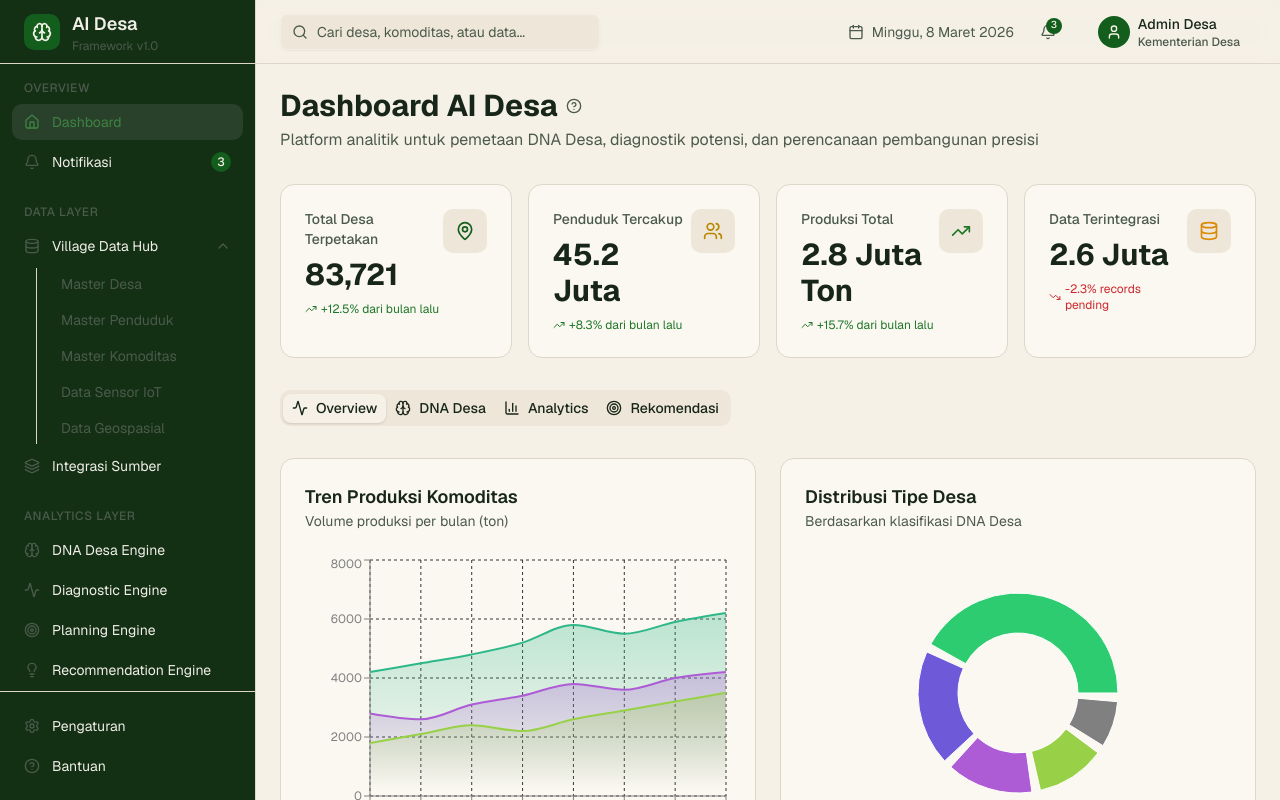
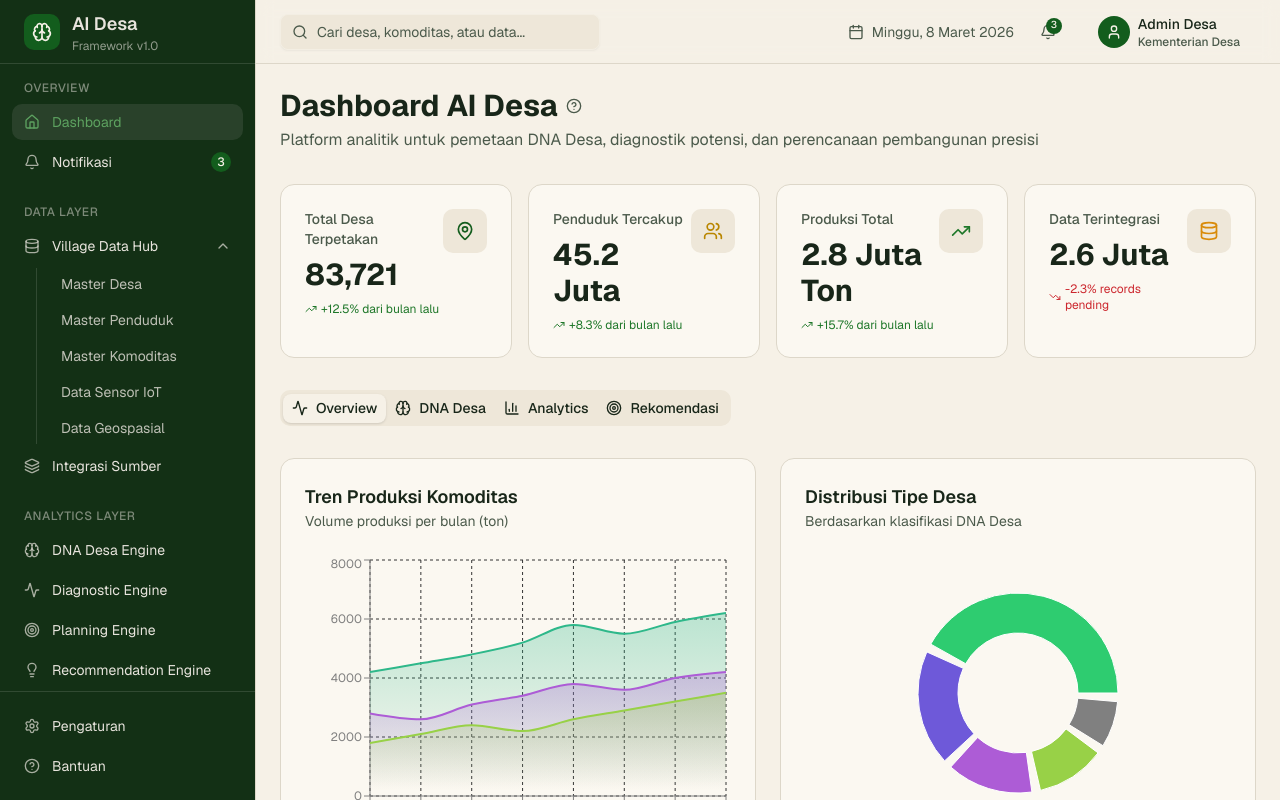
Before and after one commit to almirarana31/dna-desa-ai-presisi, a Next.js app: page / in a window 1280 px wide. Shown: the top 800 px of the page. Built offline with nearby package versions, Linux system fonts and the light colour scheme.

Commit message:
update font

```diff
--- a/app/globals.css
+++ b/app/globals.css
@@ -35,11 +35,11 @@
 
   /* Sidebar - Dark Forest Green */
   --sidebar: oklch(0.28 0.06 145); /* Deep forest green background */
-  --sidebar-foreground: oklch(0.95 0.01 85); /* Light beige text */
-  --sidebar-primary: oklch(0.55 0.12 145); /* Medium green for active items */
+  --sidebar-foreground: oklch(0.92 0.01 85); /* Lighter beige text for better readability */
+  --sidebar-primary: oklch(0.65 0.12 145); /* Brighter green for active items */
   --sidebar-primary-foreground: oklch(0.95 0.01 85);
   --sidebar-accent: oklch(0.35 0.05 145); /* Slightly lighter green for hover */
-  --sidebar-accent-foreground: oklch(0.95 0.01 85);
+  --sidebar-accent-foreground: oklch(0.92 0.01 85);
   --sidebar-border: oklch(0.38 0.05 145); /* Dark green dividers */
   --sidebar-ring: oklch(0.55 0.12 145);
 
--- a/components/dashboard/sidebar.tsx
+++ b/components/dashboard/sidebar.tsx
@@ -128,13 +128,13 @@ export function Sidebar() {
   return (
     <aside className="fixed left-0 top-0 z-40 flex h-screen w-64 flex-col border-r border-border bg-sidebar">
       {/* Logo */}
-      <div className="flex h-16 items-center gap-3 border-b border-border px-6">
+      <div className="flex h-16 items-center gap-3 border-b border-sidebar-border px-6">
         <div className="flex h-9 w-9 items-center justify-center rounded-lg bg-primary">
           <Brain className="h-5 w-5 text-primary-foreground" />
         </div>
         <div>
           <h1 className="text-lg font-semibold text-sidebar-foreground">AI Desa</h1>
-          <p className="text-xs text-muted-foreground">Framework v1.0</p>
+          <p className="text-xs text-sidebar-foreground/60">Framework v1.0</p>
         </div>
       </div>
 
@@ -142,7 +142,7 @@ export function Sidebar() {
       <nav className="flex-1 overflow-y-auto px-3 py-4">
         {navigation.map((group) => (
           <div key={group.section} className="mb-6">
-            <p className="mb-2 px-3 text-xs font-medium uppercase tracking-wider text-muted-foreground">
+            <p className="mb-2 px-3 text-xs font-medium uppercase tracking-wider text-sidebar-foreground/50">
               {group.section}
             </p>
             <ul className="space-y-1">
@@ -158,18 +158,18 @@ export function Sidebar() {
                         )}
                       >
                         <span className="flex items-center gap-3">
-                          <item.icon className="h-4 w-4 text-muted-foreground" />
+                          <item.icon className="h-4 w-4 text-sidebar-foreground/70" />
                           {item.label}
                         </span>
                         <ChevronDown
                           className={cn(
-                            "h-4 w-4 text-muted-foreground transition-transform",
+                            "h-4 w-4 text-sidebar-foreground/70 transition-transform",
                             expandedItems.includes(item.label) && "rotate-180"
                           )}
                         />
                       </button>
                       {expandedItems.includes(item.label) && (
-                        <ul className="ml-6 mt-1 space-y-1 border-l border-border pl-3">
+                        <ul className="ml-6 mt-1 space-y-1 border-l border-sidebar-border pl-3">
                           {item.children.map((child) => (
                             <li key={child.label}>
                               <Link
@@ -178,7 +178,7 @@ export function Sidebar() {
                                   "block w-full rounded-lg px-3 py-1.5 text-left text-sm transition-colors",
                                   isActive(child.href)
                                     ? "bg-sidebar-accent text-sidebar-primary"
-                                    : "text-muted-foreground hover:bg-sidebar-accent hover:text-sidebar-foreground"
+                                    : "text-sidebar-foreground/80 hover:bg-sidebar-accent hover:text-sidebar-foreground"
                                 )}
                               >
                                 {child.label}
@@ -204,7 +204,7 @@ export function Sidebar() {
                             <item.icon
                               className={cn(
                                 "h-4 w-4",
-                                isActive(item.href) ? "text-sidebar-primary" : "text-muted-foreground"
+                                isActive(item.href) ? "text-sidebar-primary" : "text-sidebar-foreground/70"
                               )}
                             />
                             {item.label}
@@ -233,7 +233,7 @@ export function Sidebar() {
                       <item.icon
                         className={cn(
                           "h-4 w-4",
-                          isActive(item.href) ? "text-sidebar-primary" : "text-muted-foreground"
+                          isActive(item.href) ? "text-sidebar-primary" : "text-sidebar-foreground/70"
                         )}
                       />
                       {item.label}
@@ -252,7 +252,7 @@ export function Sidebar() {
       </nav>
 
       {/* Bottom Navigation */}
-      <div className="border-t border-border px-3 py-4">
+      <div className="border-t border-sidebar-border px-3 py-4">
         <ul className="space-y-1">
           {bottomNav.map((item) => (
             <li key={item.label}>
@@ -263,7 +263,7 @@ export function Sidebar() {
                   "text-sidebar-foreground hover:bg-sidebar-accent"
                 )}
               >
-                <item.icon className="h-4 w-4 text-muted-foreground" />
+                <item.icon className="h-4 w-4 text-sidebar-foreground/70" />
                 {item.label}
               </Link>
             </li>
```
